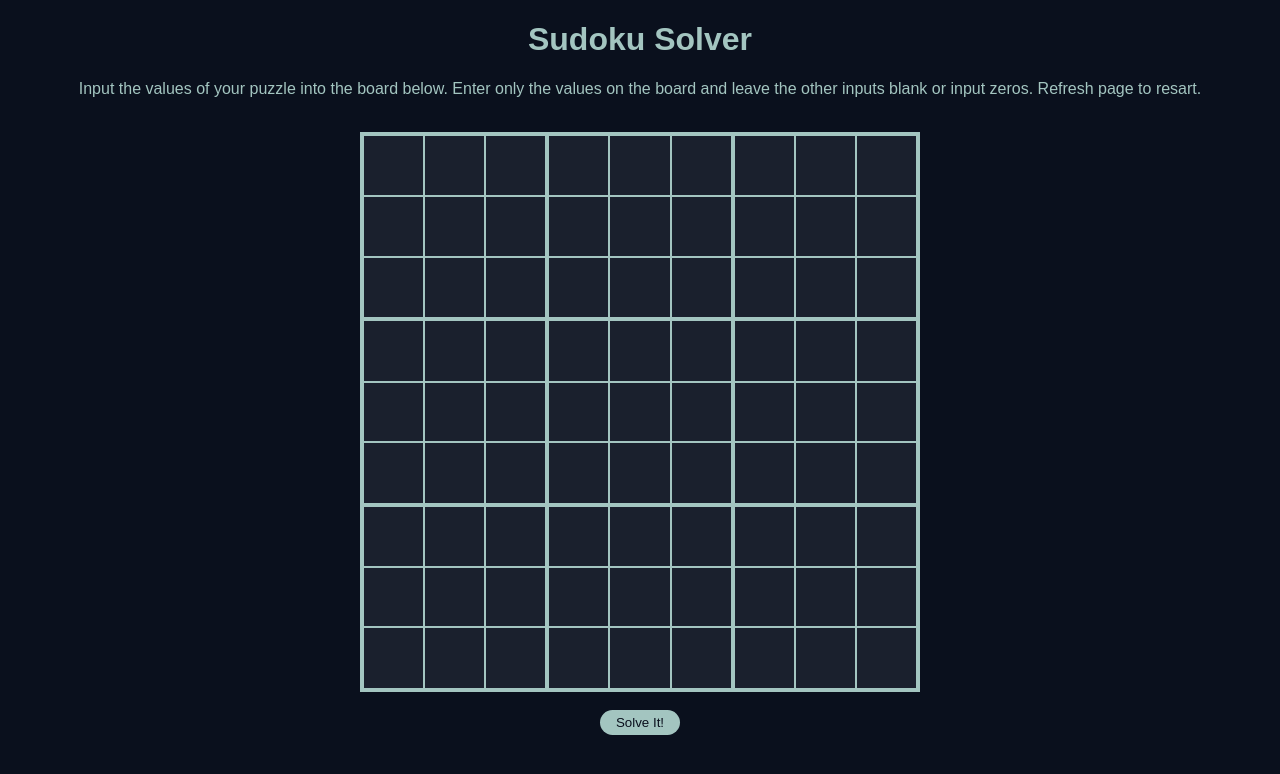
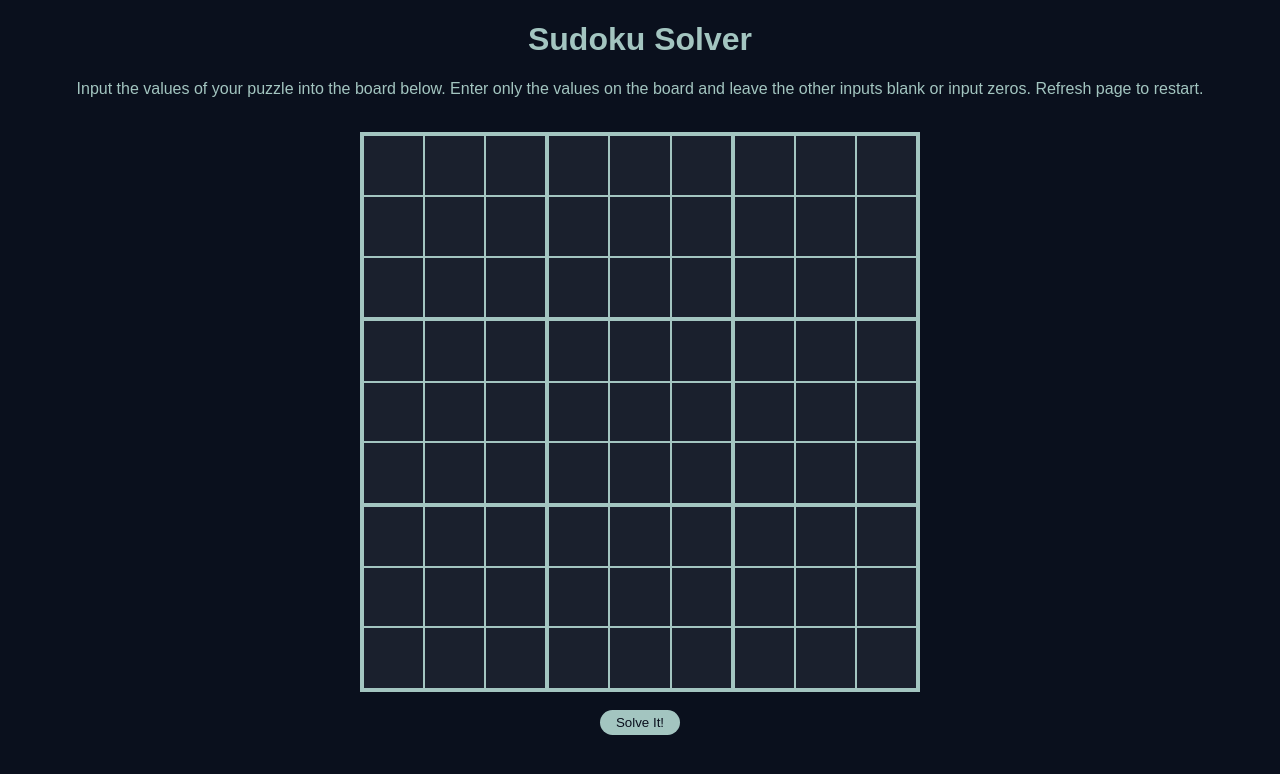
Before and after one commit to atl1502/Sudoku_Solver, a plain HTML site: page index.html in a window 1280 px wide. Drawn offline with Linux system fonts and the light colour scheme.

Commit message:
Update index.html

```diff
--- a/index.html
+++ b/index.html
@@ -9,7 +9,7 @@
 
 <body>
   <h1 class="header">Sudoku Solver</h1>
-  <p class="info" id="test">Input the values of your puzzle into the board below. Enter only the values on the board and leave the other inputs blank or input zeros. Refresh page to resart.</p>
+  <p class="info" id="test">Input the values of your puzzle into the board below. Enter only the values on the board and leave the other inputs blank or input zeros. Refresh page to restart.</p>
   <br>
   <table>
     <tr class="box-oline-top">
```
